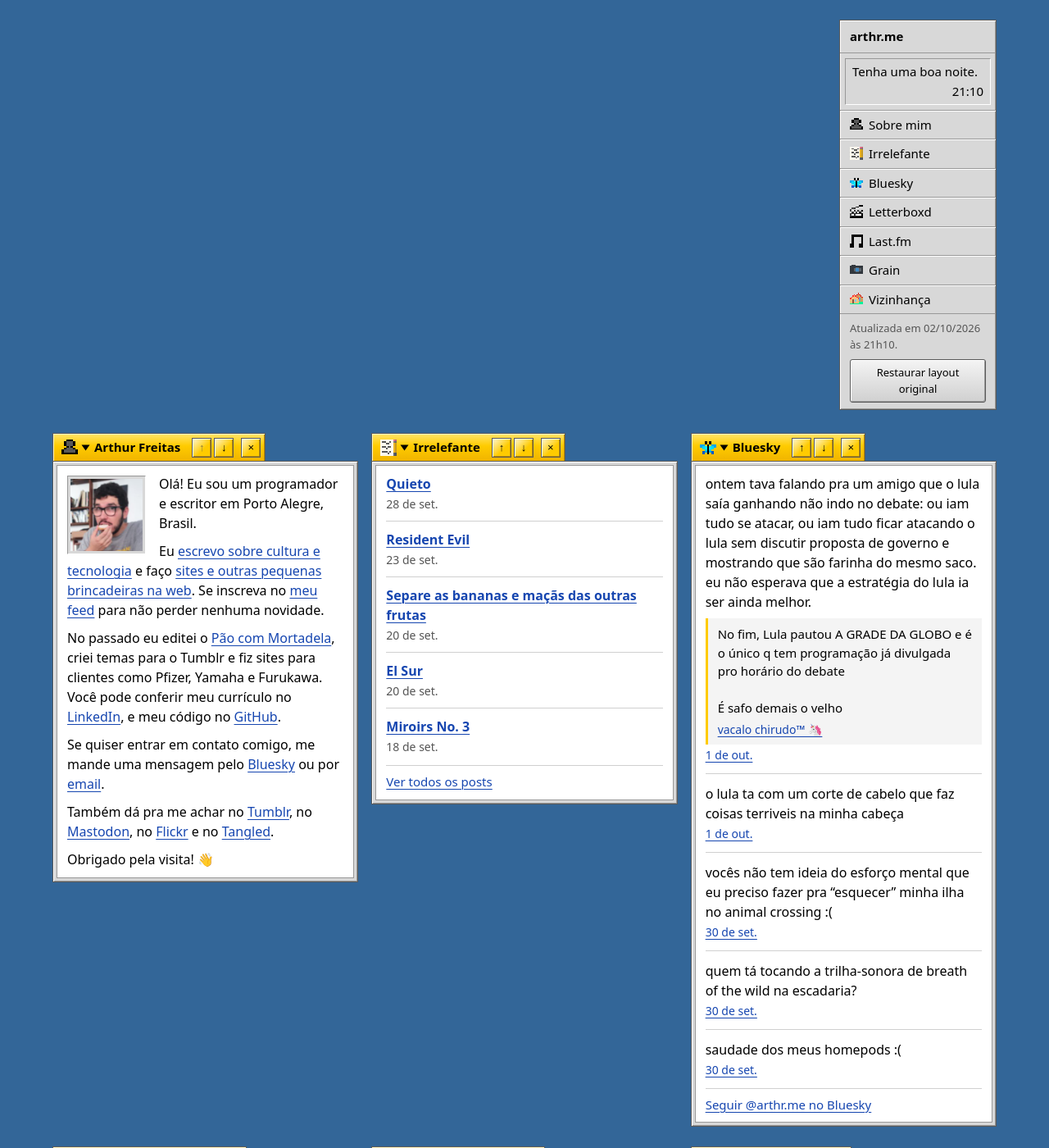
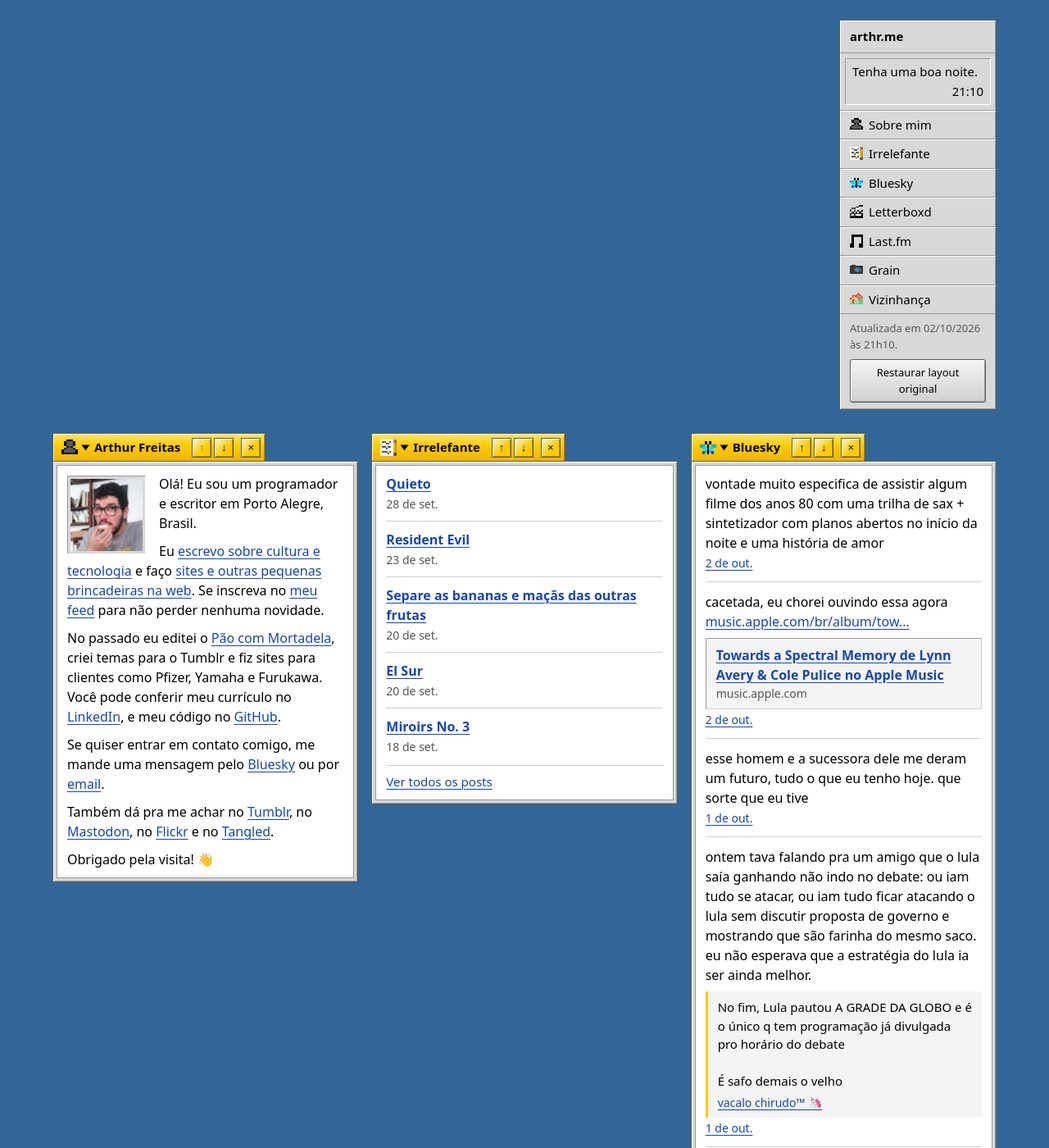
Before and after one commit to arthrfrts/arthrfrts, a Jekyll site: the page built from index.html, in a window 1280 px wide and 1400 px high. Shown: the whole window at 82% size. Built offline with Jekyll 4.4.1, drawn with Linux system fonts in a browser that asks for light colours; some web fonts are replaced.

Commit message:
feeds: 2026-10-02T15:25Z

```diff
--- a/_data/feeds/bluesky.json
+++ b/_data/feeds/bluesky.json
@@ -1,6 +1,41 @@
 {
-  "atualizadoEm": "2026-10-02T00:33:21.669Z",
+  "atualizadoEm": "2026-10-02T15:25:29.578Z",
   "items": [
+    {
+      "url": "https://bsky.app/profile/arthr.me/post/3mwvkzweh3c22",
+      "data": "2026-10-02T14:21:32.710Z",
+      "texto": [
+        {
+          "texto": "vontade muito especifica de assistir algum filme dos anos 80 com uma trilha de sax + sintetizador com planos abertos no início da noite e uma história de amor"
+        }
+      ]
+    },
+    {
+      "url": "https://bsky.app/profile/arthr.me/post/3mwvhmpmc6c2c",
+      "data": "2026-10-02T13:20:28.193Z",
+      "texto": [
+        {
+          "texto": "cacetada, eu chorei ouvindo essa agora "
+        },
+        {
+          "texto": "music.apple.com/br/album/tow...",
+          "href": "https://music.apple.com/br/album/towards-a-spectral-memory/1769300213?i=1769300410"
+        }
+      ],
+      "cartao": {
+        "url": "https://music.apple.com/br/album/towards-a-spectral-memory/1769300213?i=1769300410",
+        "titulo": "Towards a Spectral Memory de Lynn Avery & Cole Pulice no Apple Music"
+      }
+    },
+    {
+      "url": "https://bsky.app/profile/arthr.me/post/3mwu6ghhnps2b",
+      "data": "2026-10-02T01:03:14.916Z",
+      "texto": [
+        {
+          "texto": "esse homem e a sucessora dele me deram um futuro, tudo o que eu tenho hoje. que sorte que eu tive"
+        }
+      ]
+    },
     {
       "url": "https://bsky.app/profile/arthr.me/post/3mwu4dmxfos2b",
       "data": "2026-10-02T00:25:52.527Z",
@@ -24,33 +59,6 @@
           "texto": "o lula ta com um corte de cabelo que faz coisas terriveis na minha cabeça"
         }
       ]
-    },
-    {
-      "url": "https://bsky.app/profile/arthr.me/post/3mwrljg5twc2w",
-      "data": "2026-10-01T00:19:33.637Z",
-      "texto": [
-        {
-          "texto": "vocês não tem ideia do esforço mental que eu preciso fazer pra “esquecer” minha ilha no animal crossing :("
-        }
-      ]
-    },
-    {
-      "url": "https://bsky.app/profile/arthr.me/post/3mwrlak3zvk2w",
-      "data": "2026-10-01T00:14:35.783Z",
-      "texto": [
-        {
-          "texto": "quem tá tocando a trilha-sonora de breath of the wild na escadaria?"
-        }
-      ]
-    },
-    {
-      "url": "https://bsky.app/profile/arthr.me/post/3mwqvgzaies22",
-      "data": "2026-09-30T17:44:30.664Z",
-      "texto": [
-        {
-          "texto": "saudade dos meus homepods :("
-        }
-      ]
     }
   ]
 }
```
